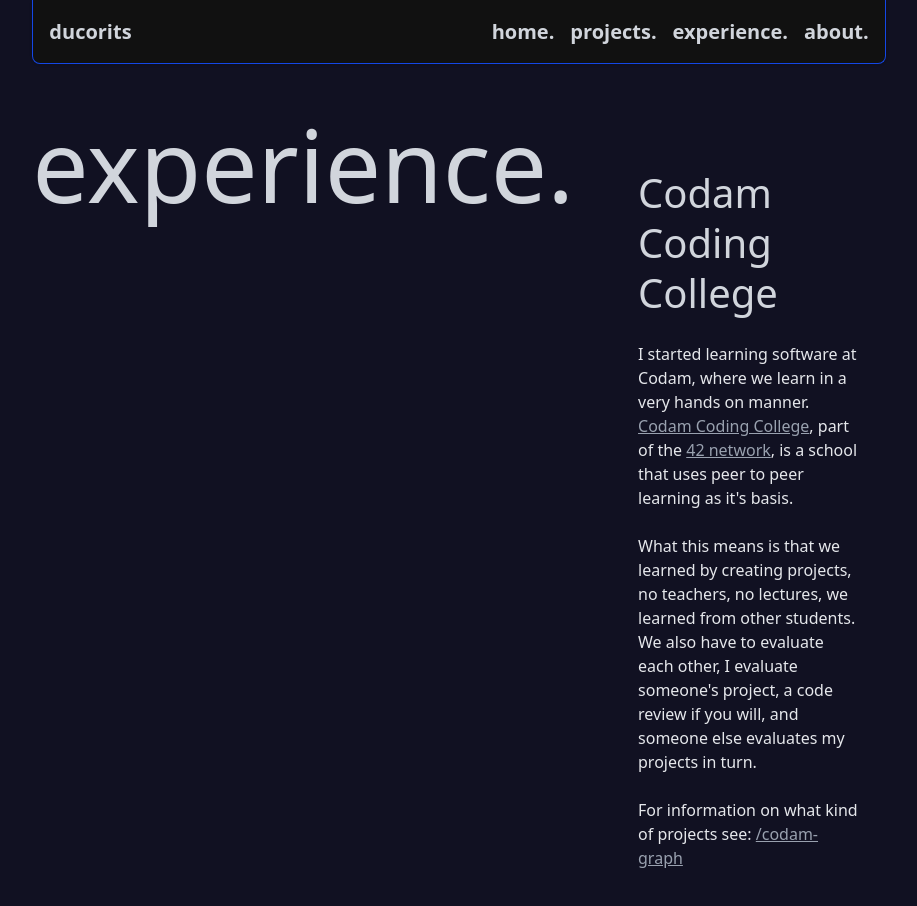
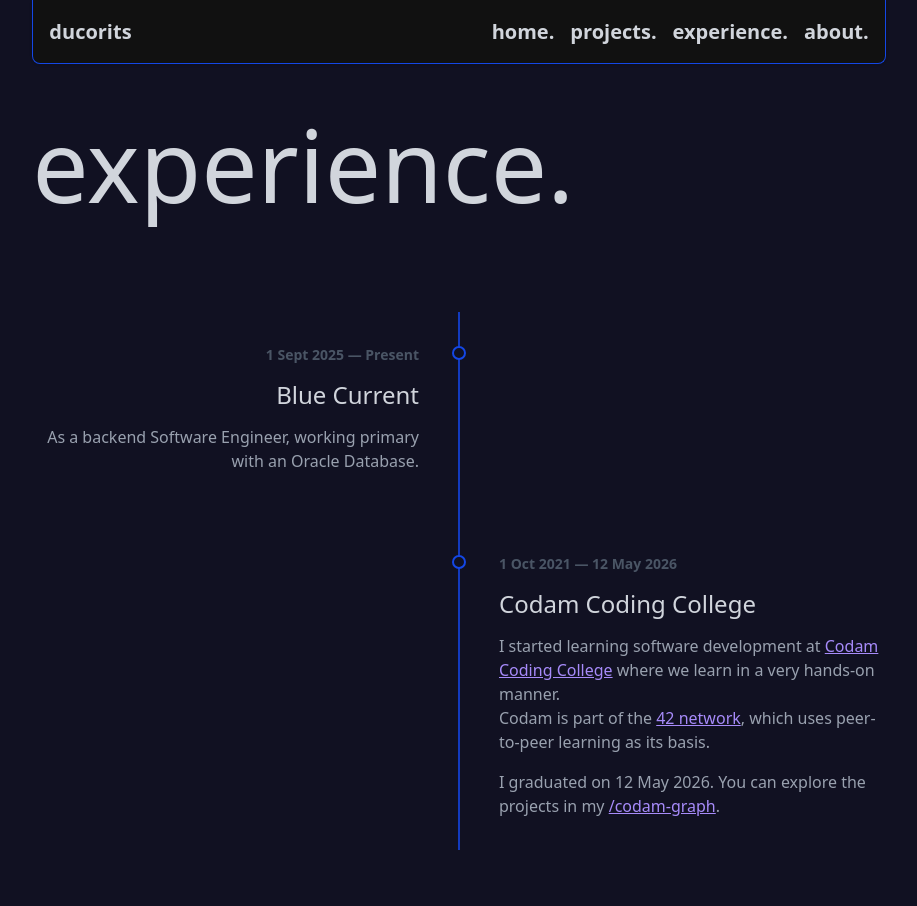
Before and after one commit to Ducorits/PortfolioV1, a SvelteKit app: page /experience in a window 1280 px wide. Shown: the top 906 px of the page, without its empty margins (181-1098 px from the left). Built offline with nearby package versions, Linux system fonts and the light colour scheme.

Commit message:
Oops, wrong page at experience route

```diff
--- a/src/routes/experience/+page.svelte
+++ b/src/routes/experience/+page.svelte
@@ -1,63 +1,197 @@
+<script lang="ts">
+	import type { Component } from "svelte";
+	import CodamExperience from "$lib/components/CodamExperience.svelte";
 
-<svelte:head>
-  <title>experience</title>
-</svelte:head>
+	type Experience = {
+		id: string;
+		title: string;
+		start: string;
+		end?: string;
+		description?: string;
+		content?: Component;
+	};
+
+	const experiences: Experience[] = [
+		{
+			id: "bluecurrent",
+			title: "Blue Current",
+			start: "2025-09-01",
+			description: "As a backend Software Engineer, working primary with an Oracle Database."
+		},
+		{
+			id: "codam",
+			title: "Codam Coding College",
+			start: "2021-10-01",
+			end: "2026-05-12",
+			content: CodamExperience
+		},
+	];
+
+	function formatDate(value: string): string {
+		// Preserve the precision of the supplied date.
+		if (/^\d{4}$/.test(value)) return value;
+
+		const [year, month, day] = value.split("-").map(Number);
+
+		return new Intl.DateTimeFormat("en-GB", {
+			...(day !== undefined ? { day: "numeric" as const } : {}),
+			month: "short",
+			year: "numeric",
+			timeZone: "UTC"
+		}).format(new Date(Date.UTC(year, month - 1, day ?? 1)));
+	}
+</script>
 
 <div class="flex w-full h-full pt-10 pb-10 justify-center">
-  <div
-    class="flex flex-col xl:flex-row w-full px-6 md:px-0 md:w-2/3 h-full justify-center md:justify-between gap-10"
-  >
-    <div class="w-full xl:w-auto flex">
-      <h1
-        class="text-gray-300 text-[60px] md:text-[100px] leading-[100px] md:leading-[120px]"
-      >
-        experience.
-      </h1>
-    </div>
+	<section class="experience flex flex-col min-[1600px]:flex-row w-full px-6 md:px-0 md:w-2/3 h-full justify-center md:justify-between gap-10">
+		<h1
+		class="text-gray-300 text-[60px] md:text-[100px] leading-[100px] md:leading-[120px]">experience.
+		</h1>
 
-    <div
-      class="flex flex-col gap-6 md:mt-10 rounded-[20px] h-full p-6 w-full text-gray-200"
-    >
-      <h2 class="text-gray-300 text-[28px] sm:text-[40px] leading-tight">
-        Codam Coding College
-      </h2>
-      <p>
-        I started learning software at Codam, where we learn in a very hands on manner.
-        <br />
-        <a
-          href="https://www.codam.nl/en/about-codam/"
-          target="_blank"
-          rel="noopener noreferrer"
-          class="underline text-gray-400 hover:text-violet-400 transition-colors"
-        >
-          Codam Coding College
-        </a>, part of the
-        <a
-          href="https://www.42network.org/"
-          target="_blank"
-          rel="noopener noreferrer"
-          class="underline text-gray-400 hover:text-violet-400 transition-colors"
-        >
-          42 network
-        </a>, is a school that uses peer to peer learning as it's basis.
-        <br />
-      </p>
-      <p>
-        What this means is that we learned by creating projects, no teachers, no lectures, we learned from other students.
-        <br />
-        We also have to evaluate each other, I evaluate someone's project, a code review if you will, and someone else evaluates my projects in turn.
-      </p>
-      <p>
-        For information on what kind of projects see:
-        <a
-          href="/codam-graph"
-          rel="noopener noreferrer"
-          class="underline text-gray-400 hover:text-violet-400 transition-colors"
-        >
-          /codam-graph
-        </a>
+		<ol class="timeline">
+			{#each experiences as experience, index (experience.id)}
+				<li class="timeline-item" class:right={index % 2 === 1}>
+					<span class="timeline-dot" aria-hidden="true"></span>
 
-      </p>
-    </div>
-  </div>
+					<article class="experience-content">
+						<p class="date">
+							<time datetime={experience.start}>
+								{formatDate(experience.start)}
+							</time>
+							<span> — </span>
+							{#if experience.end}
+								<time datetime={experience.end}>
+									{formatDate(experience.end)}
+								</time>
+							{:else}
+								<span>Present</span>
+							{/if}
+						</p>
+
+						<h2>{experience.title}</h2>
+						<div class="experience-body text-gray-400">
+							{#if experience.content}
+								{@const Content = experience.content}
+								<Content />
+							{:else if experience.description}
+								<p>{experience.description}</p>
+							{/if}
+						</div>
+					</article>
+				</li>
+			{/each}
+		</ol>
+	</section>
 </div>
+
+<style>
+	.experience {
+		--timeline-color: #1447e6;
+		color: var(--timeline-color);
+	}
+
+	h1 {
+		margin: 0 0 3rem;
+		text-align: left;
+	}
+
+	.timeline {
+		position: relative;
+		max-width: 70rem;
+		margin: 0 auto;
+		padding: 2rem 0;
+		list-style: none;
+	}
+
+	.timeline::before {
+		content: "";
+		position: absolute;
+		top: 0;
+		bottom: 0;
+		left: 50%;
+		width: 2px;
+		transform: translateX(-50%);
+		background: var(--timeline-color);
+		opacity: 0.8;
+	}
+
+	.timeline-item {
+		position: relative;
+		display: grid;
+		grid-template-columns: minmax(0, 1fr) minmax(0, 1fr);
+		column-gap: 5rem;
+	}
+
+	.timeline-item + .timeline-item {
+		margin-top: 5rem;
+	}
+
+	.timeline-dot {
+		position: absolute;
+		top: 0.1rem;
+		left: 50%;
+		width: 14px;
+		height: 14px;
+		/* border-color: #101122; */
+		border: 2px solid var(--timeline-color);
+		border-radius: 50%;
+		transform: translateX(-50%);
+		background: #101122;
+	}
+
+	.experience-content {
+		grid-column: 1;
+		text-align: right;
+	}
+
+	.right .experience-content {
+		grid-column: 2;
+		text-align: left;
+	}
+
+	.date {
+		margin: 0 0 0.75rem;
+		font-size: 0.875rem;
+		font-weight: 600;
+		color: #4a5565;
+		text-align: right;
+	}
+
+	.right .date {
+		margin: 0 0 0.75rem;
+		font-size: 0.875rem;
+		font-weight: 600;
+		color: #4a5565;
+		text-align: left;
+	}
+
+	h2 {
+		margin: 0 0 0.75rem;
+		font-size: 1.5rem;
+		color: #d1d5dc;
+	}
+
+	.experience-content > p:last-child {
+		margin: 0;
+		line-height: 1.7;
+		color: #99a1af;
+	}
+
+	@media (max-width: 640px) {
+		.timeline::before,
+		.timeline-dot {
+			left: 0;
+		}
+
+		.timeline-item {
+			grid-template-columns: minmax(0, 1fr);
+			padding-left: 2rem;
+		}
+
+		.experience-content,
+		.right .experience-content {
+			grid-column: 1;
+			text-align: left;
+		}
+	}
+</style>
```
